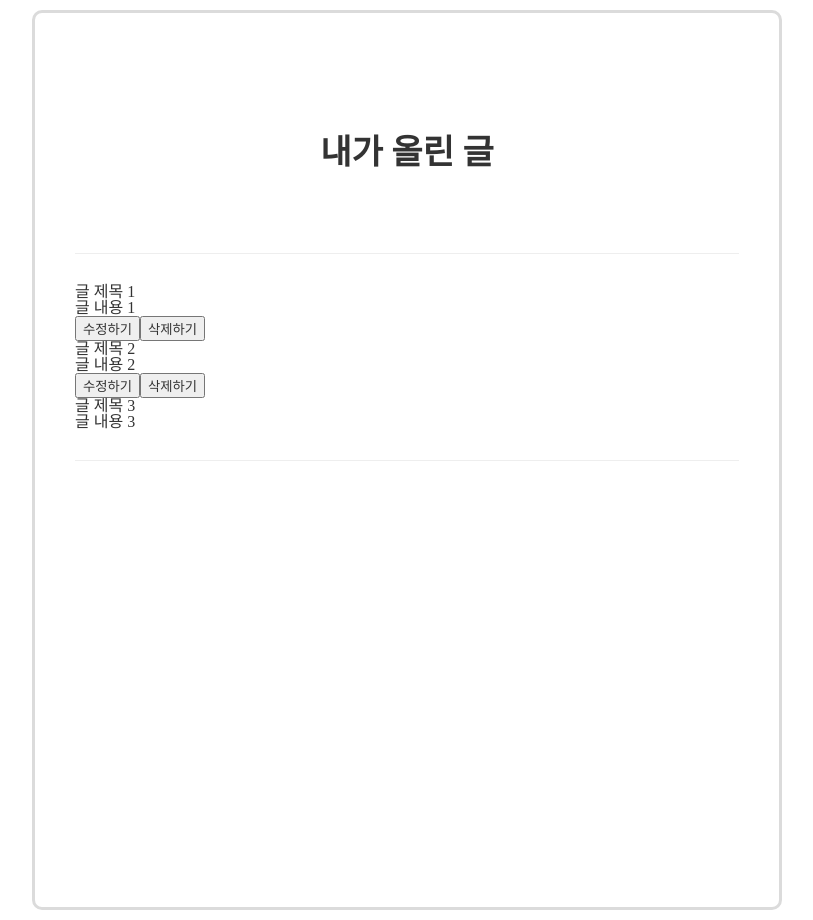
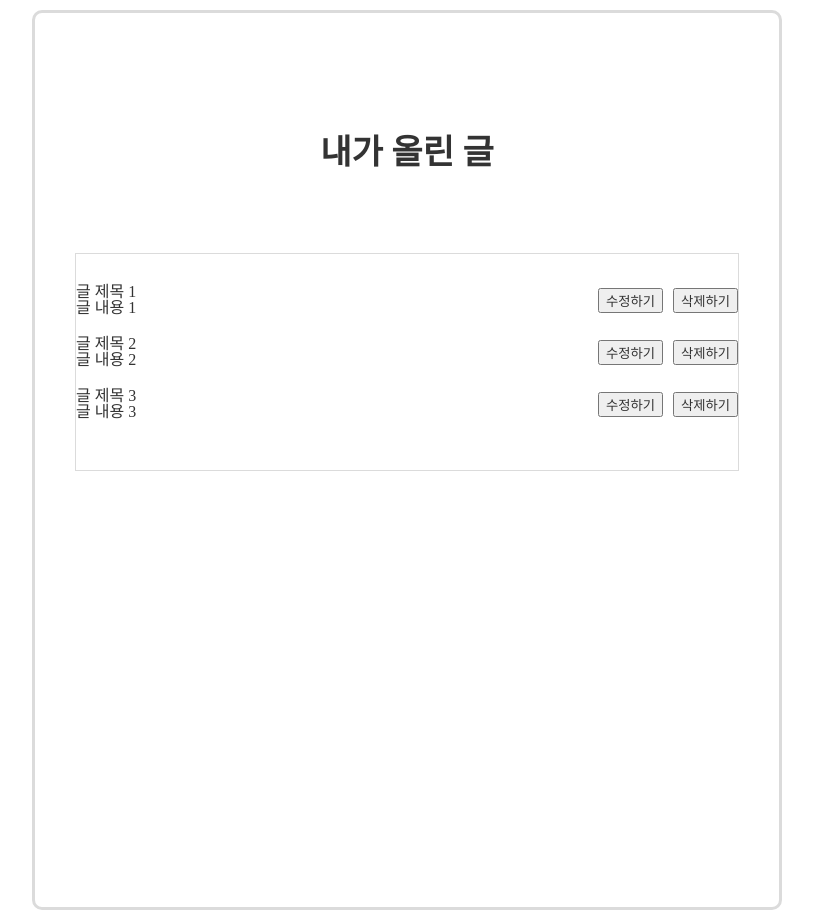
Before and after one commit to KORIT-BDGJ/joinus, a React (Create React App) app in the folder front_joinus/: page /OwnerPostList in a window 1280 px wide. Shown: the whole page, without its empty margins (233-1046 px from the left). Built offline with nearby package versions, Linux system fonts and the light colour scheme.

Commit message:
김두영_내가 참여한 글 진행중

```diff
--- a/front_joinus/src/pages/Post/PostList/HostPostList.js
+++ b/front_joinus/src/pages/Post/PostList/HostPostList.js
@@ -1,5 +1,47 @@
+/** @jsxImportSource @emotion/react */
+import { css } from '@emotion/react';
 import { useEffect } from 'react';
 import axios from 'axios';
+
+const container = css`
+  display: flex;
+  flex-direction: column;
+  align-items: center;
+  padding: 80px 30px;
+
+`;
+
+const title = css`
+  display: flex;
+  justify-content: center;
+  align-items: center;
+  height: 100px;
+  font-size: 34px;
+  font-weight: 600;
+`;
+
+const list = css`
+  width: 100%;
+  max-width: 800px;
+  margin-top: 50px;
+  border: 1px solid #dbdbdb;
+  padding: 30px 0;
+  list-style: none;
+  display: flex;
+  flex-direction: column;
+`;
+
+const listItem = css`
+  display: flex;
+  justify-content: space-between;
+  align-items: center;
+  margin-bottom: 20px;
+`;
+
+const buttons = css`
+  display: flex;
+  gap: 10px;
+`;
 
 const HostPostList = () => {
   useEffect(() => {
@@ -13,8 +55,8 @@ const HostPostList = () => {
   }, []);
 
   return (
-    <div>
-      <h1>내가 참여한 글</h1>
+    <div css={container}>
+      <h1 css={title}>내가 참여한 글</h1>
     </div>
   );
 };
--- a/front_joinus/src/pages/Post/PostList/OwnerPostList.js
+++ b/front_joinus/src/pages/Post/PostList/OwnerPostList.js
@@ -3,14 +3,15 @@ import { css } from '@emotion/react';
 import axios from 'axios';
 import React, { useEffect, useState } from 'react';
 
-const container = css`
+const container = css` // TODO: 컴포넌트의 전체적인 스타일을 작성
   display: flex;
   flex-direction: column;
   align-items: center;
   padding: 80px 30px;
+
 `;
 
-const title = css`
+const title = css` // TODO: 글 목록의 제목을 보여주는 컴포넌트의 스타일을 작성
   display: flex;
   justify-content: center;
   align-items: center;
@@ -19,21 +20,34 @@ const title = css`
   font-weight: 600;
 `;
 
-const list = css`
+const list = css` // TODO: 글 목록을 보여주는 컴포넌트의 스타일을 작성
   width: 100%;
   max-width: 800px;
   margin-top: 50px;
-  border-top: 1px solid #eee;
-  border-bottom: 1px solid #eee;
+  border: 1px solid #dbdbdb;
   padding: 30px 0;
   list-style: none;
+  display: flex;
+  flex-direction: column;
+`;
+
+const listItem = css` // TODO: 수정 버튼과 삭제 버튼을 오른쪽에 배치하기 위해 flex 속성을 사용
+  display: flex;
+  justify-content: space-between;
+  align-items: center;
+  margin-bottom: 20px;
+`;
+
+const buttons = css` // TODO: 수정 버튼과 삭제 버튼 사이의 간격을 10px로 설정
+  display: flex;
+  gap: 10px;
 `;
 
 const OwnerPostList = () => {
   const [posts, setPosts] = useState([ //예시 데이터
     { id: 1, title: '글 제목 1', body: '글 내용 1', editable: true, deletable: true },
     { id: 2, title: '글 제목 2', body: '글 내용 2', editable: true, deletable: true },
-    { id: 3, title: '글 제목 3', body: '글 내용 3', editable: false, deletable: false },
+    { id: 3, title: '글 제목 3', body: '글 내용 3', editable: true, deletable: true },
   ]);
 
   // useEffect(() => {
@@ -60,18 +74,23 @@ const OwnerPostList = () => {
     <div css={container}>
       <h1 css={title}>내가 올린 글</h1>
       <ul css={list}>
-        {posts.map((post) => ( // TODO: posts.map()을 사용하여 게시글 목록 표시
-          <li key={post.id}>
+      {posts.map((post) => (
+        <li key={post.id} css={listItem}>
           <div>
             <h2>{post.title}</h2>
             <p>{post.body}</p>
           </div>
-            <div>
-              {post.editable && <button onClick={() => Edit(post.id)}>수정하기</button>}
-              {post.deletable && <button onClick={() => Delete(post.id)}>삭제하기</button>}
+          <div css={buttons}>
+            {post.editable && (
+              <button onClick={() => Edit(post.id)}>수정하기</button>
+            )}
+            {post.deletable && (
+              <button onClick={() => Delete(post.id)}>삭제하기</button>
+            )}
           </div>
         </li>
       ))}
+
       </ul>
     </div>
   );
```
Lines whose indentation alone changed are shown as unchanged.
